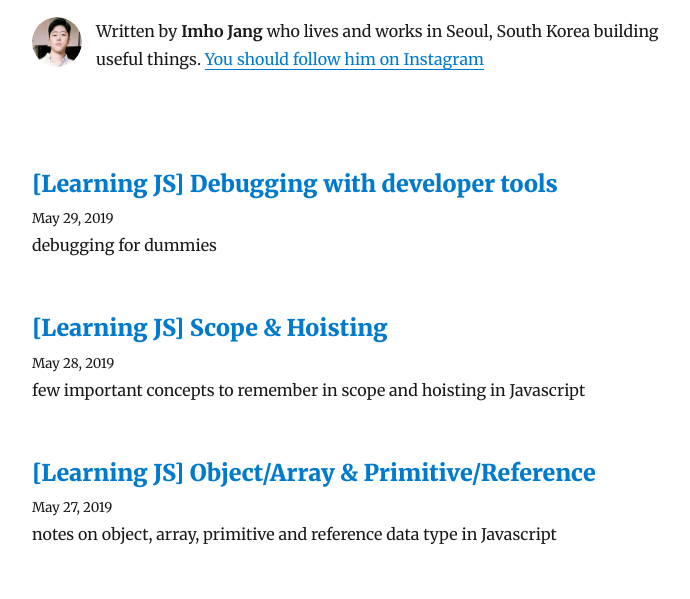
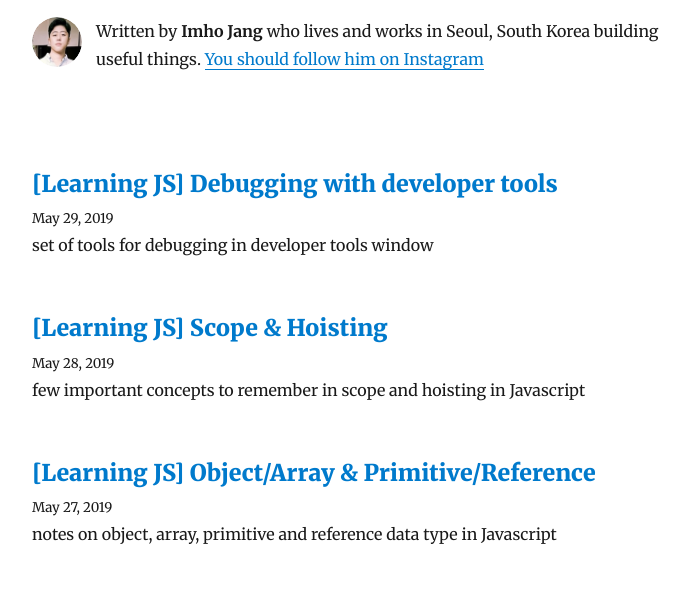
Before and after one commit to imhojang/crepe, a Gatsby site: page / in a window 1280 px wide. Shown: the part 137-736 px from the top of the page, without its empty margins (293-983 px from the left). Built offline with nearby package versions, Linux system fonts and the light colour scheme; Gatsby itself is replaced by a stand-in of ours; some packages are replaced by stand-ins of ours.

```diff
--- a/content/blog/my-eleventh-post/lecture-review-wk3.md
+++ b/content/blog/my-eleventh-post/lecture-review-wk3.md
@@ -1,7 +1,7 @@
 ---
 title: '[Learning JS] Debugging with developer tools'
 date: '2019-05-29 16:04:14'
-description: 'debugging for dummies'
+description: 'set of tools for debugging in developer tools window'
 ---
 ---
 ### Network
```
